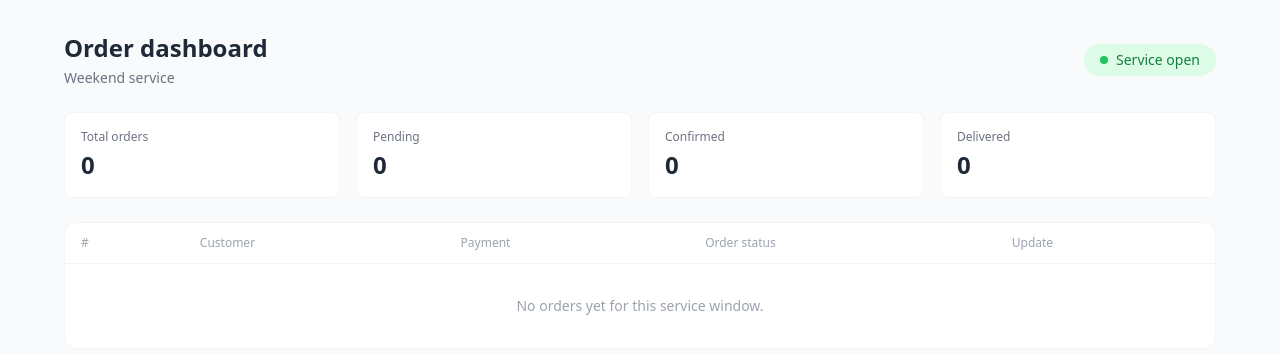
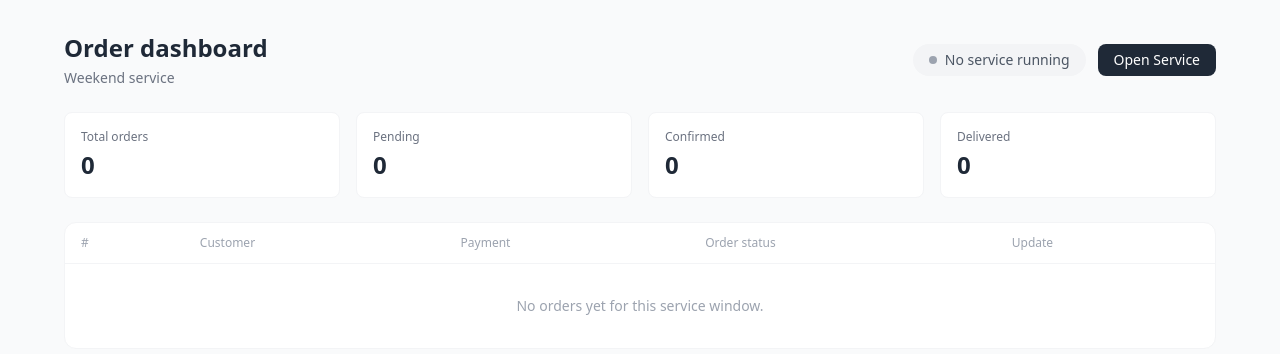
Before and after one commit to Mhamdoon/Torque-and-Taste-Automated-website, a Django app: page /order/orderlist/ in a window 1280 px wide. Shown: the top 354 px of the page. Run offline with Django 5.2, Linux system fonts and the light colour scheme; data that the repository does not hold is empty; some libraries are stand-ins or nearby versions.

Commit message:
Add service window open/close logic with dashboard badge and button

```diff
--- a/orders/templates/orders/order_list.html
+++ b/orders/templates/orders/order_list.html
@@ -14,10 +14,34 @@
                 <h1 class="text-2xl font-semibold text-gray-800">Order dashboard</h1>
                 <p class="text-sm text-gray-500 mt-1">Weekend service</p>
             </div>
-            <span class="inline-flex items-center gap-2 bg-green-100 text-green-700 text-sm font-medium px-4 py-1.5 rounded-full">
-                <span class="w-2 h-2 bg-green-500 rounded-full"></span>
-                Service open
-            </span>
+            <div class="flex items-center gap-3">
+                <!-- service_window comes from the order_list view's context.
+                     It's either a ServiceWindow object (if one is open) or None.
+                     The if-check below treats None as falsy, so this branches automatically. -->
+                {% if service_window %}
+                    <span class="inline-flex items-center gap-2 bg-green-100 text-green-700 text-sm font-medium px-4 py-1.5 rounded-full">
+                        <span class="w-2 h-2 bg-green-500 rounded-full"></span>
+                        Service open — {{ service_window.date }}
+                    </span>
+                {% else %}
+                    <!-- No open ServiceWindow was found -> service_window is None -> this shows instead -->
+                    <span class="inline-flex items-center gap-2 bg-gray-100 text-gray-600 text-sm font-medium px-4 py-1.5 rounded-full">
+                        <span class="w-2 h-2 bg-gray-400 rounded-full"></span>
+                        No service running
+                    </span>
+                {% endif %}
+
+                <!-- This form posts to open_service_window. No order.id needed here since
+                     that view doesn't take a parameter - it just checks the DB itself for
+                     any currently open window and handles close+create logic there. -->
+                <form method="POST" action="{% url 'open-service-window' %}">
+                    {% csrf_token %}
+                    <button type="submit" class="text-sm bg-gray-800 text-white px-4 py-1.5 rounded-lg hover:bg-gray-700 transition-colors">
+                        <!-- Button text also reacts to the same service_window variable -->
+                        {% if service_window %}Start New Service{% else %}Open Service{% endif %}
+                    </button>
+                </form>
+            </div>
         </div>
 
         <div class="grid grid-cols-2 md:grid-cols-4 gap-4 mb-6">
@@ -76,6 +100,10 @@
                             {% endif %}
                         </td>
                         <td class="px-4 py-3">
+                            <!-- This form DOES need order.id, since update_order_status
+                                 needs to know WHICH order to update. Different from the
+                                 service window form above, which acts on the whole table
+                                 rather than one specific row. -->
                             <form method="POST" action="{% url 'update-order-status' order.id %}" class="flex items-center gap-2">
                                 {% csrf_token %}
                                 <select name="order_status" class="text-sm border border-gray-200 rounded-lg px-2 py-1.5 text-gray-700 bg-white focus:outline-none focus:ring-2 focus:ring-blue-100">
--- a/orders/urls.py
+++ b/orders/urls.py
@@ -3,6 +3,7 @@ from . import views
 
 urlpatterns = [
     path('orderlist/',views.order_list,name='order-list'),
+    path('open-service-window/',views.open_service_window,name='open-service-window'),
     #make blank so that route url is blank which is the basic url
     path('update/<int:order_id>/', views.update_order_status, name='update-order-status')
     #When you click Update on order number 3, the browser needs to send a POST request to a URL that includes the order ID, like this:
--- a/orders/views.py
+++ b/orders/views.py
@@ -2,7 +2,43 @@ from django.shortcuts import render
 from django.http import HttpResponse
 from .models import Order
 from django.shortcuts import redirect
+from django.utils.timezone import now
+from .models import ServiceWindow
+
+def open_service_window(request):
+    servicewindowstatuscheck=ServiceWindow.objects.filter(status='open').count()
+    #checks to see if service window is open or not by gtetting the model and then finding the object where status is open and counting it
+    if servicewindowstatuscheck == 0:
+     #var to check status
+     Service_Window=ServiceWindow.objects.create(
+     date = now().date(),
+     status='open'
+     )
+     #creating object of service window when its open
+     return redirect('order-list')
+    else:
+       #creating object of service window when its open if its already oppen closing it and then opening a new one
+       ServiceWindow.objects.filter(status='open').update(status='close')
+       Service_Window=ServiceWindow.objects.create(
+            date = now().date(),
+            status='open'
+            )
+       return redirect('order-list')
+
+
+
+
+#open_service_window checks if a window is open at the moment someone
+#  clicks the button — it's a one-time check used to decide whether
+#  to create a new window or close-then-create.
+#But order_list is a completely different view — it's the one that runs every time the
+# dashboard page loads. It needs to know "is there currently an open service window?" so it can:
+#Show the correct badge (Service Open vs Service Closed)
+#Show the correct button text (Open New Service vs already running)
+#open_service_window → runs ONCE, when the admin clicks the button
+#order_list → runs EVERY TIME the dashboard page loads/refreshes
 def order_list(request):
+    querysetorderwindow=ServiceWindow.objects.filter(status='open').first()
     queryset = Order.objects.all()
     querysetpending=Order.objects.filter(order_status='pending').count()
     querysetconfirmed_count=Order.objects.filter(order_status='confirmed').count()
@@ -10,7 +46,7 @@ def order_list(request):
 # To retrieve all objects from a database table in Django, you use the all()
 #  method on your model's default objects manager. This returns a QuerySet containing all database records as model instances
     return render(request,'orders/order_list.html',{'orders':queryset,'pending_count': querysetpending,'confirmed_count':querysetconfirmed_count,
-    'delivered_count': querysetdelivered_count,})
+    'delivered_count': querysetdelivered_count,'service_window':querysetorderwindow})
 #make my queryset available in the template under the name orders
 #Queryset = the result of asking your database a question
 
```
